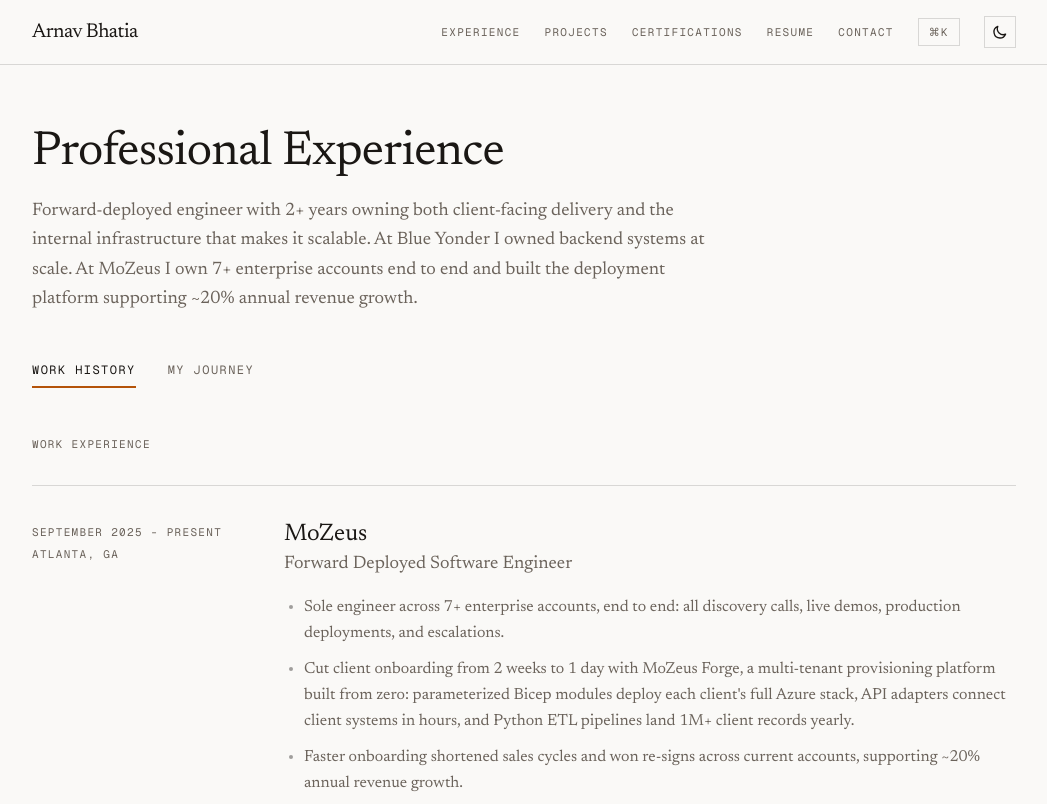
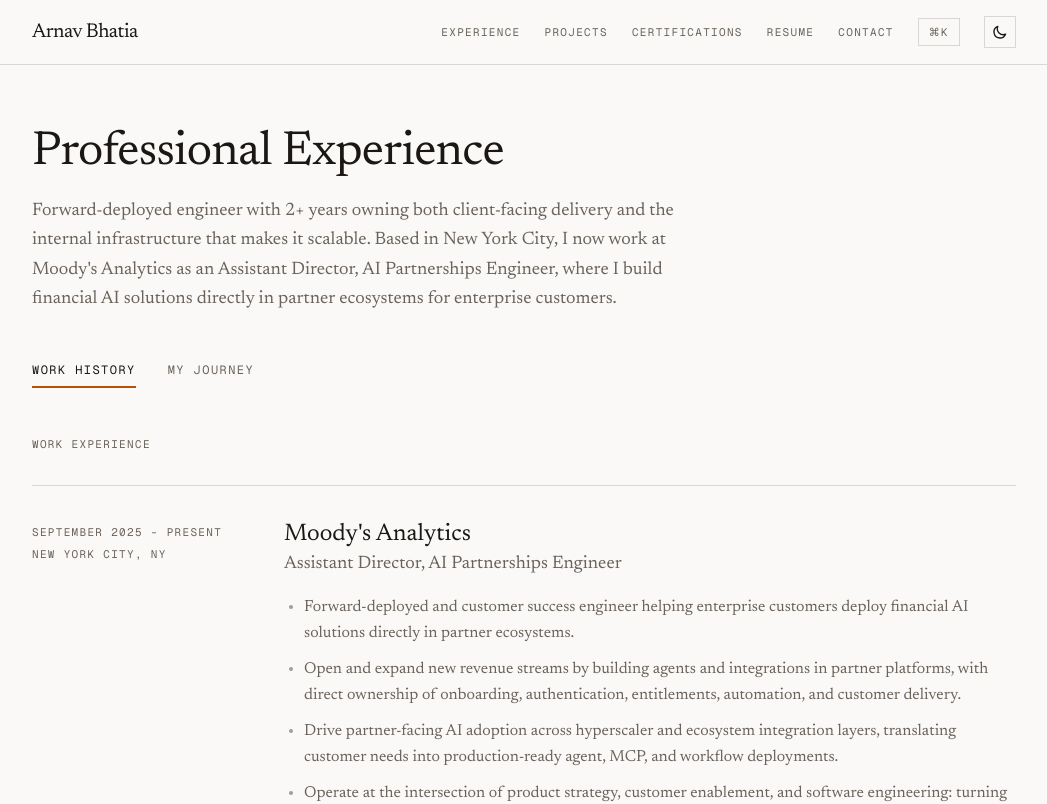
Before and after one commit to arnavbhatia1/arnavbhatia1.github.io, a Next.js app: page /experience in a window 1280 px wide. Shown: the top 804 px of the page, without its empty margins (116-1163 px from the left). Built offline with nearby package versions, Linux system fonts and the light colour scheme.

Commit message:
Update Moody's experience and secure dependencies

```diff
--- a/app/experience/page.tsx
+++ b/app/experience/page.tsx
@@ -8,10 +8,23 @@ export const metadata = {
 
 const experiences: Experience[] = [
   {
+    company: "Moody's Analytics",
+    role: "Assistant Director, AI Partnerships Engineer",
+    location: "New York City, NY",
+    period: "September 2025 - Present",
+    achievements: [
+      "Forward-deployed and customer success engineer helping enterprise customers deploy financial AI solutions directly in partner ecosystems.",
+      "Open and expand new revenue streams by building agents and integrations in partner platforms, with direct ownership of onboarding, authentication, entitlements, automation, and customer delivery.",
+      "Drive partner-facing AI adoption across hyperscaler and ecosystem integration layers, translating customer needs into production-ready agent, MCP, and workflow deployments.",
+      "Operate at the intersection of product strategy, customer enablement, and software engineering: turning AI opportunities into revenue-generating, production-ready solutions for financial workflows.",
+      "Focus on MCPs + agents + hyperscaler ecosystems to deliver secure, scalable AI experiences for enterprise customers.",
+    ],
+  },
+  {
     company: "MoZeus",
     role: "Forward Deployed Software Engineer",
     location: "Atlanta, GA",
-    period: "September 2025 - Present",
+    period: "September 2025 - September 2025",
     achievements: [
       "Sole engineer across 7+ enterprise accounts, end to end: all discovery calls, live demos, production deployments, and escalations.",
       "Cut client onboarding from 2 weeks to 1 day with MoZeus Forge, a multi-tenant provisioning platform built from zero: parameterized Bicep modules deploy each client's full Azure stack, API adapters connect client systems in hours, and Python ETL pipelines land 1M+ client records yearly.",
@@ -170,11 +183,12 @@ const journeyPanel = (
           how systems create value, not just how they work. That instinct has shaped every role since.
         </p>
         <p className="max-w-[68ch] leading-relaxed text-muted">
-          At <strong>Blue Yonder</strong> I owned backend infrastructure at scale. At <strong>MoZeus</strong> I&apos;ve expanded
-          into building the internal platform that now powers how the company sells and deploys its products. That work
-          operates on two layers: <strong>Layer 1</strong> is running technical discovery with enterprise clients, designing
+          At <strong>Blue Yonder</strong> I owned backend infrastructure at scale. At <strong>MoZeus</strong> I built
+          the internal platform that powered how the company sold and deployed its products. At <strong>Moody&apos;s Analytics</strong>,
+          I bring that customer-facing engineering experience to AI partnerships, onboarding, and agent integrations.
+          My work at MoZeus operated on two layers: <strong>Layer 1</strong> was running technical discovery with enterprise clients, designing
           and deploying containerized Azure infrastructure, and building the data pipelines and webhook integrations that
-          power client workflows. <strong>Layer 2</strong> is identifying that MoZeus had a scaling problem, where every
+          powered client workflows. <strong>Layer 2</strong> was identifying that MoZeus had a scaling problem, where every
           client engagement was custom, manual, and slow, and systematically building the internal infrastructure to fix it.
           That second layer, the platform work, has had a direct, measurable impact on company revenue.
         </p>
@@ -183,7 +197,7 @@ const journeyPanel = (
           A quantitative trading bot for prediction markets using Brownian motion probability models and Kelly Criterion
           position sizing. A financial sentiment pipeline with a published MCP server on PyPI. Both share a design philosophy:
           <strong> probability over prediction, math over intuition, systems over scripts</strong>. That&apos;s the same philosophy
-          I bring to infrastructure work at MoZeus: design for the math to be right, build systems that adapt, and let the
+          I bring to partnership engineering at Moody&apos;s: design for the math to be right, build systems that adapt, and let the
           data decide.
         </p>
         <p className="max-w-[68ch] leading-relaxed text-muted">
@@ -247,7 +261,7 @@ export default function ExperiencePage() {
           Professional Experience
         </h1>
         <p className="max-w-[68ch] text-lg leading-relaxed text-muted">
-          Forward-deployed engineer with 2+ years owning both client-facing delivery and the internal infrastructure that makes it scalable. At Blue Yonder I owned backend systems at scale. At MoZeus I own 7+ enterprise accounts end to end and built the deployment platform supporting ~20% annual revenue growth.
+          Forward-deployed engineer with 2+ years owning both client-facing delivery and the internal infrastructure that makes it scalable. Based in New York City, I now work at Moody&apos;s Analytics as an Assistant Director, AI Partnerships Engineer, where I build financial AI solutions directly in partner ecosystems for enterprise customers.
         </p>
       </div>
 
--- a/app/layout.tsx
+++ b/app/layout.tsx
@@ -14,15 +14,15 @@ const newsreader = Newsreader({ subsets: ["latin"], style: ["normal"], variable:
 const geistMono = Geist_Mono({ variable: "--font-geist-mono", subsets: ["latin"] });
 
 export const metadata: Metadata = {
-  title: "Arnav Bhatia | Forward Deployed Engineer",
-  description: "Forward-deployed engineer who embeds with enterprise customers: discovery, building, live demos, production ownership, escalations. Owns 7+ enterprise accounts end to end. Incoming M.S. CS (AI/ML) at Georgia Tech.",
-  keywords: ["Forward Deployed Engineer", "Software Engineer", "Solutions Engineer", "Solutions Architect", "MCP", "Agentic AI", "ML", "Cloud", "DevOps", "Azure", "Georgia Tech", "Python", "C#"],
+  title: "Arnav Bhatia | AI Partnerships Engineer",
+  description: "Assistant Director, AI Partnerships Engineer at Moody's Analytics in New York City, building financial AI solutions with enterprise customers and partners.",
+  keywords: ["AI Partnerships Engineer", "Moody's Analytics", "Software Engineer", "Solutions Engineer", "Solutions Architect", "MCP", "Agentic AI", "ML", "Cloud", "DevOps", "Azure", "Georgia Tech", "Python", "C#"],
   authors: [{ name: "Arnav Bhatia" }],
   metadataBase: new URL("https://arnavbhatia1.github.io"),
   alternates: { canonical: "/" },
   openGraph: {
-    title: "Arnav Bhatia | Forward Deployed Engineer",
-    description: "Forward-deployed engineer who embeds with enterprise customers, from discovery to production ownership. Built the platform that cut client onboarding from two weeks to one day.",
+    title: "Arnav Bhatia | AI Partnerships Engineer",
+    description: "Assistant Director, AI Partnerships Engineer at Moody's Analytics, connecting trusted data, cloud ecosystems, and AI agents to customer workflows.",
     url: "https://arnavbhatia1.github.io",
     siteName: "Arnav Bhatia",
     images: [
@@ -38,8 +38,8 @@ export const metadata: Metadata = {
   },
   twitter: {
     card: "summary_large_image",
-    title: "Arnav Bhatia | Forward Deployed Engineer",
-    description: "Forward-deployed engineer who embeds with enterprise customers, from discovery to production ownership. Published MCP server with 8,000+ downloads.",
+    title: "Arnav Bhatia | AI Partnerships Engineer",
+    description: "Assistant Director, AI Partnerships Engineer at Moody's Analytics. Published MCP server with 8,000+ downloads.",
     images: ["/og-image.png"],
   },
   robots: {
--- a/app/page.tsx
+++ b/app/page.tsx
@@ -21,6 +21,7 @@ const ctaLinks = [
 ];
 
 const companies = [
+  { name: "Moody's Analytics" },
   { name: "MoZeus" },
   { name: "Blue Yonder" },
   { name: "Manhattan Associates" },
@@ -86,6 +87,7 @@ const highlights = [
 ];
 
 const roles = [
+  "AI Partnerships Engineer / Lead",
   "Forward Deployed Engineer",
   "Solutions Engineer / Architect",
   "Software Engineer (Infra / Platform)",
@@ -108,7 +110,7 @@ export default function Home() {
       <section className="px-6 pt-16 pb-20 md:pt-24 md:pb-28">
         <div className="mx-auto max-w-5xl">
           <p className={`mb-10 text-muted ${EYEBROW}`}>
-            Arnav Bhatia · Atlanta, GA · Forward Deployed SWE @ MoZeus · Georgia Tech M.S. Computer Science (AI/ML), Fall 2026
+            Arnav Bhatia · New York City · Assistant Director, AI Partnerships Engineer @ Moody&apos;s Analytics
           </p>
 
           <div className="grid gap-12 md:grid-cols-12">
@@ -120,11 +122,12 @@ export default function Home() {
               </h1>
 
               <p className={`${newsreaderItalic.className} mt-8 max-w-[36rem] text-lg italic leading-relaxed text-foreground/90 md:text-xl`}>
-                Two years as the sole technical contact on 7+ enterprise accounts, from discovery to
-                production. My edge is the agentic-AI stack: a published MCP server with 8,000+
-                downloads, an internal deployment platform with embedded agent tooling, and a live,
-                profitable trading bot. At home in whiteboard architecture, live demos, and customer
-                escalation calls.
+                At Moody&apos;s Analytics, I build financial AI solutions with enterprise customers and
+                partners. Before that, I built customer-facing platforms and production systems at
+                MoZeus and Blue Yonder. Across those roles, I connect customer needs to technical
+                delivery, from onboarding and integrations to cloud infrastructure. I&apos;m now looking
+                for AI partnerships roles that bring MCPs, agents, and hyperscaler ecosystems into
+                customer workflows.
               </p>
 
               <MonoLinks links={heroLinks} />
@@ -215,9 +218,9 @@ export default function Home() {
               ))}
             </ul>
             <p className="mt-10 max-w-[60ch] leading-relaxed text-muted">
-              I&apos;ve always been the engineer closest to the customer, writing the code and sitting
-              in the room where the problem arose. That feedback loop is what I build my career
-              around.
+              I&apos;m especially interested in roles where technical implementation, partner ecosystems,
+              and customer outcomes meet. I bring experience across AI partnerships, forward-deployed
+              engineering, solutions, and platform work.
             </p>
           </div>
         </div>
@@ -230,7 +233,7 @@ export default function Home() {
       <section className="border-t border-hairline px-6">
         <div className="mx-auto max-w-5xl py-20 md:py-28">
           <h2 className="max-w-3xl font-serif text-3xl leading-tight md:text-5xl">
-            Hiring for forward-deployed, solutions, or platform roles?
+            Hiring for AI partnerships, forward-deployed, solutions, or platform roles?
           </h2>
           <p className="mt-6 max-w-[48ch] text-lg leading-relaxed text-muted">
             The resume is current, the code is public, and I reply within a day.
--- a/eslint.config.mjs
+++ b/eslint.config.mjs
@@ -1,16 +1,9 @@
-import { dirname } from "path";
-import { fileURLToPath } from "url";
-import { FlatCompat } from "@eslint/eslintrc";
-
-const __filename = fileURLToPath(import.meta.url);
-const __dirname = dirname(__filename);
-
-const compat = new FlatCompat({
-  baseDirectory: __dirname,
-});
+import nextVitals from "eslint-config-next/core-web-vitals";
+import nextTs from "eslint-config-next/typescript";
 
 const eslintConfig = [
-  ...compat.extends("next/core-web-vitals", "next/typescript"),
+  ...nextVitals,
+  ...nextTs,
   {
     ignores: [
       "node_modules/**",
```
Also changed, not shown: app/components/CommandPalette.tsx (+9 -6 lines), package.json (+8 -3 lines), tsconfig.json (+19 -5 lines), 1 other file (tests, documents, lock files or other folders).
